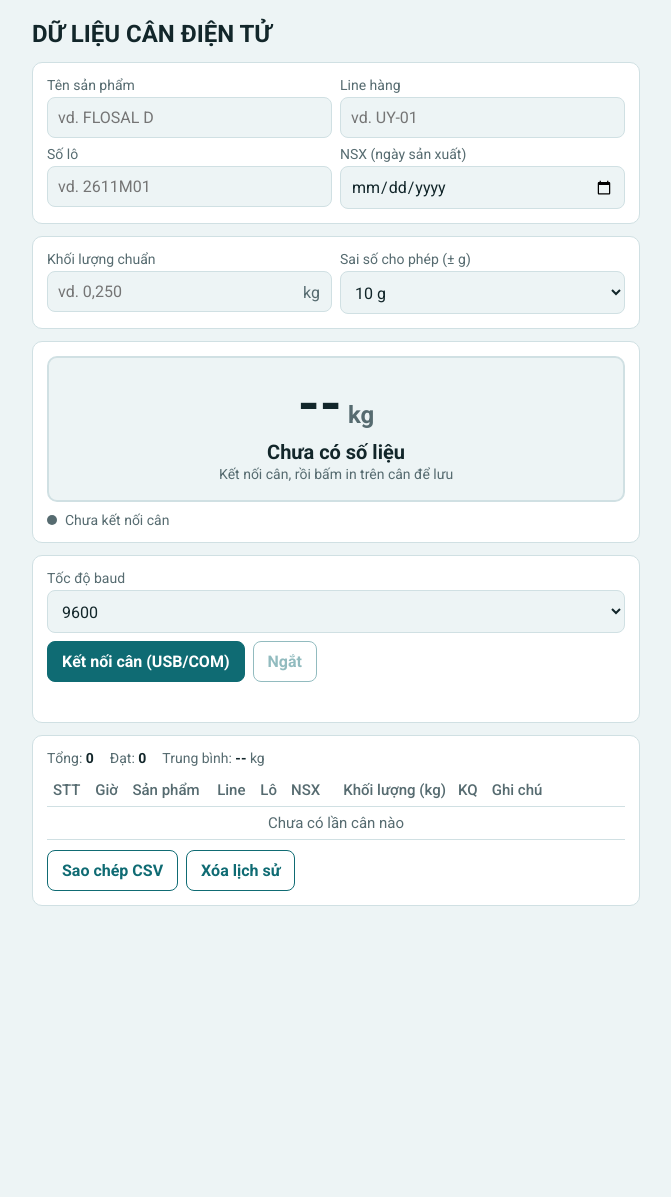
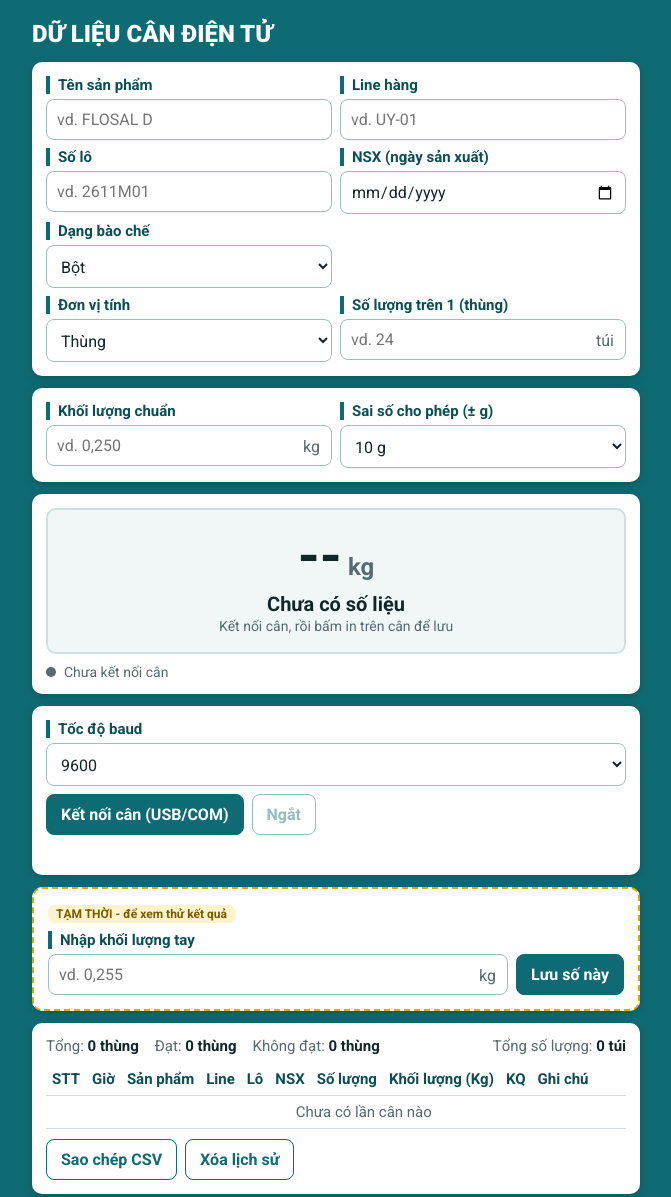
Before and after one commit to phamtungson2202-stack/can-dien-tu, a plain HTML site: page index.html in a window 1280 px wide. Shown: the whole page, without its empty margins (304-975 px from the left). Before the commit the page ends 934 px from the top, so only its background shows below. Drawn offline with Linux system fonts and the light colour scheme.

Commit message:
Update index.html

```diff
--- a/index.html
+++ b/index.html
@@ -4,33 +4,30 @@
 <meta charset="utf-8">
 <meta name="viewport" content="width=device-width, initial-scale=1, viewport-fit=cover">
 <title>DỮ LIỆU CÂN ĐIỆN TỬ</title>
-<link href="https://fonts.googleapis.com/css2?family=Roboto:wght@400;500;700&display=swap" rel="stylesheet">
+<link href="https://fonts.googleapis.com/css2?family=Roboto:wght@400;500;700;900&display=swap" rel="stylesheet">
 <style>
-:root{--bg:#edf4f5;--panel:#fff;--ink:#12262a;--mute:#566b70;--line:#d0e0e3;--ok:#16794a;--okbg:#dff3e8;--low:#a35a00;--lowbg:#fdecd0;--high:#b3261e;--highbg:#fbdedb;--acc:#0f6b73;
-box-sizing:border-box;padding-top:env(safe-area-inset-top,0px);padding-bottom:env(safe-area-inset-bottom,0px)}
-@media (prefers-color-scheme:dark){:root:not([data-theme="light"]){--bg:#10161c;--panel:#18212a;--ink:#e8eef3;--mute:#91a0ad;--line:#2b3742;--ok:#5fd39a;--okbg:#123626;--low:#f0b45a;--lowbg:#3a2b10;--high:#ff8f87;--highbg:#42201d;--acc:#6fc3c9}}
-:root[data-theme="dark"]{--bg:#10161c;--panel:#18212a;--ink:#e8eef3;--mute:#91a0ad;--line:#2b3742;--ok:#5fd39a;--okbg:#123626;--low:#f0b45a;--lowbg:#3a2b10;--high:#ff8f87;--highbg:#42201d;--acc:#6fc3c9}
+:root{--page:#0f6b73;--panel:#fff;--ink:#12262a;--mute:#566b70;--line:#cfe0e2;--ok:#16794a;--okbg:#dff3e8;--low:#a35a00;--lowbg:#fdecd0;--high:#b3261e;--highbg:#fbdedb;--acc:#0f6b73;--lbl:#0b4f55;
+color-scheme:light;box-sizing:border-box;padding-top:env(safe-area-inset-top,0px);padding-bottom:env(safe-area-inset-bottom,0px)}
 html{scroll-padding-top:env(safe-area-inset-top,0px)}
 *{box-sizing:border-box}
-body{margin:0;background:var(--bg);color:var(--ink);font-family:'Roboto',system-ui,sans-serif;font-size:16px}
+body{margin:0;background:var(--page);color:var(--ink);font-family:'Roboto',system-ui,sans-serif;font-size:16px}
 main{max-width:640px;margin:0 auto;padding:16px}
-h1{font:700 24px 'Roboto',sans-serif;margin:4px 0 14px}
-.card{background:var(--panel);border:1px solid var(--line);border-radius:10px;padding:14px;margin-bottom:12px}
-label{display:block;font-size:14px;color:var(--mute);margin-bottom:4px}
+h1{font:900 24px 'Roboto',sans-serif;margin:4px 0 14px;color:#fff}
+.card{background:var(--panel);border-radius:10px;padding:14px;margin-bottom:12px;box-shadow:0 2px 8px rgba(0,0,0,.2)}
+label{display:block;font-size:15px;font-weight:700;color:var(--lbl);margin-bottom:5px;padding-left:8px;border-left:4px solid var(--acc)}
 select,input,button{font:inherit;color:var(--ink)}
-select,input{width:100%;padding:10px;border:1px solid var(--line);border-radius:8px;background:var(--bg)}
+select,input{width:100%;padding:10px;border:1px solid #9bbcc0;border-radius:8px;background:#fff}
 .suf{position:relative}
-.suf input{padding-right:44px}
+.suf input{padding-right:58px}
 .suf span{position:absolute;right:12px;top:50%;transform:translateY(-50%);color:var(--mute);pointer-events:none}
 button{padding:10px 14px;border:1px solid var(--acc);background:var(--acc);color:#fff;border-radius:8px;font-weight:600;cursor:pointer}
-@media (prefers-color-scheme:dark){:root:not([data-theme="light"]) button{color:#0b1218}}
-button.ghost{background:transparent;color:var(--acc)}
+button.ghost{background:#fff;color:var(--acc)}
 button:focus-visible,select:focus-visible,input:focus-visible{outline:3px solid var(--acc);outline-offset:2px}
 button:disabled{opacity:.45}
 .row{display:flex;gap:8px;align-items:flex-end}
 .row>*{flex:1}.row>button{flex:0 0 auto}
 .grid2{display:grid;grid-template-columns:1fr 1fr;gap:8px}
-.read{text-align:center;border-radius:10px;padding:18px 8px;background:var(--bg);border:2px solid var(--line)}
+.read{text-align:center;border-radius:10px;padding:18px 8px;background:#f1f7f8;border:2px solid var(--line)}
 .read.ok{background:var(--okbg);border-color:var(--ok)}.read.low{background:var(--lowbg);border-color:var(--low)}.read.high{background:var(--highbg);border-color:var(--high)}
 .num{font:700 56px/1 'Roboto',sans-serif;font-variant-numeric:tabular-nums}
 .num small{font-size:24px;color:var(--mute);margin-left:6px}
@@ -43,13 +40,18 @@ button:disabled{opacity:.45}
 .tablewrap{overflow-x:auto}
 table{width:100%;border-collapse:collapse;font-variant-numeric:tabular-nums;font-size:15px}
 th,td{text-align:right;padding:7px 6px;border-bottom:1px solid var(--line);white-space:nowrap}
-th:nth-child(-n+6),td:nth-child(-n+6),th:nth-child(8),td:nth-child(8){text-align:left}
-th:last-child,td:last-child{text-align:left;white-space:normal;min-width:130px}
-th{color:var(--mute);font-weight:500}
+th:nth-child(-n+6),td:nth-child(-n+6),th:nth-child(9),td:nth-child(9){text-align:left}
+th:last-child,td:last-child{text-align:left;white-space:normal;min-width:150px}
+th{color:var(--lbl);font-weight:700}
 .t-ok{color:var(--ok)}.t-low{color:var(--low)}.t-high{color:var(--high)}
-.stats{display:flex;gap:16px;font-size:14px;color:var(--mute);margin-bottom:8px;flex-wrap:wrap}
+.stats{display:flex;gap:8px 16px;font-size:15px;color:var(--mute);margin-bottom:8px;flex-wrap:wrap;align-items:baseline}
 .stats b{color:var(--ink)}
+.stats .right{margin-left:auto}
+#failList{display:none;margin:0 0 10px;padding:8px 10px;border-radius:8px;background:var(--highbg);font-size:14px;line-height:1.5}
+#failList .ttl{font-weight:700;color:var(--high);margin-bottom:2px}
 #msg{font-size:14px;color:var(--mute);margin-top:8px;min-height:18px}
+.tmp{border:2px dashed #e0a800}
+.tmp .tag{display:inline-block;background:#fff3cd;color:#7a5b00;font-size:12px;font-weight:700;padding:2px 8px;border-radius:6px;margin-bottom:8px}
 </style>
 </head>
 <body>
@@ -64,6 +66,16 @@ th{color:var(--mute);font-weight:500}
   <div class="grid2" style="margin-top:8px">
     <div><label for="pLot">Số lô</label><input id="pLot" type="text" placeholder="vd. 2611M01"></div>
     <div><label for="pMfg">NSX (ngày sản xuất)</label><input id="pMfg" type="date"></div>
+  </div>
+  <div class="grid2" style="margin-top:8px">
+    <div><label for="pForm">Dạng bào chế</label>
+      <select id="pForm"><option value="Bột" selected>Bột</option><option value="Nước">Nước</option><option value="Tiêm">Tiêm</option></select></div>
+  </div>
+  <div class="grid2" style="margin-top:8px">
+    <div><label for="pUnit">Đơn vị tính</label>
+      <select id="pUnit"><option value="thùng" selected>Thùng</option><option value="bao">Bao</option><option value="hộp">Hộp</option></select></div>
+    <div><label for="pPer" id="perLabel">Số lượng trên 1 (thùng)</label>
+      <div class="suf"><input id="pPer" type="number" inputmode="numeric" min="0" step="any" placeholder="vd. 24"><span id="perSuf">túi</span></div></div>
   </div>
 </section>
 
@@ -85,6 +97,10 @@ th{color:var(--mute);font-weight:500}
   <div id="noteBox">
     <label for="note">Ghi chú (kết quả không đạt)</label>
     <input id="note" type="text" placeholder="vd. Cân lại lần 2, bao rách...">
+    <div style="margin-top:8px">
+      <label for="le">Số lượng lẻ</label>
+      <div class="suf"><input id="le" type="number" inputmode="numeric" min="0" step="any" placeholder="vd. 7"><span id="leSuf">túi</span></div>
+    </div>
   </div>
   <div class="conn"><span class="dot" id="dot"></span><span id="connTxt">Chưa kết nối cân</span></div>
 </section>
@@ -101,11 +117,28 @@ th{color:var(--mute);font-weight:500}
   <div id="msg"></div>
 </section>
 
+<!-- TẠM THỜI: nhập khối lượng tay để xem thử. Muốn bỏ thì xóa cả khối section này -->
+<section class="card tmp" id="manualCard">
+  <span class="tag">TẠM THỜI - để xem thử kết quả</span>
+  <label for="manual">Nhập khối lượng tay</label>
+  <div class="row">
+    <div class="suf"><input id="manual" type="text" inputmode="decimal" placeholder="vd. 0,255"><span>kg</span></div>
+    <button id="useManual">Lưu số này</button>
+  </div>
+</section>
+<!-- HẾT PHẦN TẠM THỜI -->
+
 <section class="card">
-  <div class="stats"><span>Tổng: <b id="sN">0</b></span><span>Đạt: <b id="sOk">0</b></span><span>Trung bình: <b id="sAvg">--</b> kg</span></div>
+  <div class="stats">
+    <span>Tổng: <b id="sN">0</b></span>
+    <span>Đạt: <b id="sOk">0</b></span>
+    <span>Không đạt: <b id="sBad">0</b></span>
+    <span class="right">Tổng số lượng: <b id="sQty">0</b></span>
+  </div>
+  <div id="failList"></div>
   <div class="tablewrap"><table>
-    <thead><tr><th>STT</th><th>Giờ</th><th>Sản phẩm</th><th>Line</th><th>Lô</th><th>NSX</th><th>Khối lượng (kg)</th><th>KQ</th><th>Ghi chú</th></tr></thead>
-    <tbody id="log"><tr><td colspan="9" style="text-align:center;color:var(--mute)">Chưa có lần cân nào</td></tr></tbody>
+    <thead><tr><th>STT</th><th>Giờ</th><th>Sản phẩm</th><th>Line</th><th>Lô</th><th>NSX</th><th>Số lượng</th><th>Khối lượng (Kg)</th><th>KQ</th><th>Ghi chú</th></tr></thead>
+    <tbody id="log"><tr><td colspan="10" style="text-align:center;color:var(--mute)">Chưa có lần cân nào</td></tr></tbody>
   </table></div>
   <div class="row" style="margin-top:10px">
     <button class="ghost" id="copy">Sao chép CSV</button>
@@ -116,14 +149,20 @@ th{color:var(--mute);font-weight:500}
 
 <script>
 const $=id=>document.getElementById(id);
-const FIELDS=['pName','pLine','pLot','pMfg'];
+const FIELDS=['pName','pLine','pLot','pMfg','pUnit','pForm','pPer'];
+const UNITS=['thùng','bao','hộp'], FORMS=['Bột','Nước','Tiêm'];
 let log=[], cur=null, port=null, reader=null, keepReading=false, lastKey='', lastAt=0, lastIdx=-1;
+
+function subOf(form){return form==='Bột'?'túi':'chai'}
+function syncUnits(){const u=$('pUnit').value,s=subOf($('pForm').value);
+ $('perLabel').textContent='Số lượng trên 1 ('+u+')';$('perSuf').textContent=s;$('leSuf').textContent=s;}
 
 function load(){try{
  const l=JSON.parse(localStorage.getItem('can_log2')||'null');if(Array.isArray(l))log=l;
  const t=localStorage.getItem('can_tol');if(['10','20','30'].includes(t))$('tol').value=t;
  const c=localStorage.getItem('can_std2');if(c)$('std').value=c;
- FIELDS.forEach(k=>{const v=localStorage.getItem('can_'+k);if(v)$(k).value=v;});}catch(e){}}
+ FIELDS.forEach(k=>{const v=localStorage.getItem('can_'+k);if(!v)return;
+  if(k==='pUnit'&&!UNITS.includes(v))return;if(k==='pForm'&&!FORMS.includes(v))return;$(k).value=v;});}catch(e){}}
 function persist(){try{localStorage.setItem('can_log2',JSON.stringify(log));
  localStorage.setItem('can_tol',$('tol').value);localStorage.setItem('can_std2',$('std').value);
  FIELDS.forEach(k=>localStorage.setItem('can_'+k,$(k).value));}catch(e){}}
@@ -134,6 +173,10 @@ function judge(w){const std=getStd(),tol=(+$('tol').value||0)/1000,d=Math.round(
  return {std,d,res:Math.abs(d)<=tol+1e-9?'ok':(d<0?'low':'high')};}
 const label={ok:'ĐẠT',low:'THIẾU',high:'DƯ'};
 function fd(s){return s?s.split('-').reverse().join('/'):''}
+// Số lượng của 1 dòng: thùng ĐẠT lấy theo "Số lượng trên 1 (...)", thùng KHÔNG ĐẠT lấy theo "Số lượng lẻ" trong ghi chú
+function qtyOf(e){return e.res==='ok'?(+e.per||0):(+e.le||0)}
+function qtyText(e){const v=e.res==='ok'?e.per:e.le;if(v===''||v==null)return '';return Number(v).toLocaleString('vi-VN')+' '+subOf(e.form)}
+function noteText(e){const p=[];if(e.note)p.push(e.note);if(e.le)p.push('Lẻ: '+e.le+' '+subOf(e.form));return p.join(' · ')}
 function esc(s){return String(s||'').replace(/[&<>"]/g,c=>({'&':'&amp;','<':'&lt;','>':'&gt;','"':'&quot;'}[c]))}
 
 function render(saved){const r=$('read');
@@ -141,11 +184,19 @@ function render(saved){const r=$('read');
  if(!getStd()){r.className='read';$('val').textContent=fmt3(cur);$('state').textContent='Nhập khối lượng chuẩn';$('diff').textContent='Chưa lưu: điền ô Khối lượng chuẩn phía trên';return;}
  const j=judge(cur);r.className='read '+j.res;$('val').textContent=fmt3(cur);$('state').textContent=label[j.res];
  $('diff').textContent=`Chuẩn ${fmt3(j.std)} kg · lệch ${j.d>0?'+':''}${fmt3(j.d)} kg`+(saved?' · đã lưu':'');}
+
 function renderLog(){const tb=$('log');
- if(!log.length)tb.innerHTML='<tr><td colspan="9" style="text-align:center;color:var(--mute)">Chưa có lần cân nào</td></tr>';
- else tb.innerHTML=log.map((e,i)=>`<tr><td>${i+1}</td><td>${e.t}</td><td>${esc(e.name)}</td><td>${esc(e.line)}</td><td>${esc(e.lot)}</td><td>${fd(e.mfg)}</td><td>${fmt3(e.w)}</td><td class="t-${e.res}">${label[e.res]}</td><td>${esc(e.note)}</td></tr>`).reverse().join('');
- $('sN').textContent=log.length;$('sOk').textContent=log.filter(e=>e.res==='ok').length;
- $('sAvg').textContent=log.length?fmt3(log.reduce((a,e)=>a+e.w,0)/log.length):'--';}
+ if(!log.length)tb.innerHTML='<tr><td colspan="10" style="text-align:center;color:var(--mute)">Chưa có lần cân nào</td></tr>';
+ else tb.innerHTML=log.map((e,i)=>`<tr><td>${i+1}</td><td>${e.t}</td><td>${esc(e.name)}</td><td>${esc(e.line)}</td><td>${esc(e.lot)}</td><td>${fd(e.mfg)}</td><td>${esc(qtyText(e))}</td><td>${fmt3(e.w)}</td><td class="t-${e.res}">${label[e.res]}</td><td>${esc(noteText(e))}</td></tr>`).reverse().join('');
+ const u=$('pUnit').value,sub=subOf($('pForm').value);
+ const n=log.length,ok=log.filter(e=>e.res==='ok').length,bad=n-ok;
+ let tot=0;log.forEach(e=>{tot+=qtyOf(e);});
+ $('sN').textContent=n+' '+u;$('sOk').textContent=ok+' '+u;$('sBad').textContent=bad+' '+u;
+ $('sQty').textContent=tot.toLocaleString('vi-VN')+' '+sub;
+ const fl=$('failList'),bl=log.map((e,i)=>({e,i})).filter(x=>x.e.res!=='ok');
+ if(!bl.length){fl.style.display='none';fl.innerHTML='';}
+ else{fl.style.display='block';
+  fl.innerHTML='<div class="ttl">Chi tiết '+u+' không đạt</div>'+bl.map(x=>`<div><b>STT ${x.i+1}</b> · <span class="t-${x.e.res}">${label[x.e.res]}</span> · ${x.e.note?esc(x.e.note):'<i>chưa có ghi chú</i>'}${x.e.le?` · Số lượng lẻ: <b>${esc(x.e.le)} ${subOf(x.e.form)}</b>`:''}</div>`).join('');}}
 
 function onScale(kg){if(!isFinite(kg))return;cur=Math.round(kg*1000)/1000;
  if(!getStd()){render(false);return;}
@@ -153,10 +204,10 @@ function onScale(kg){if(!isFinite(kg))return;cur=Math.round(kg*1000)/1000;
  if(key===lastKey&&now-lastAt<1000){render(true);return;}
  lastKey=key;lastAt=now;
  const j=judge(cur);
- log.push({t:new Date().toLocaleTimeString('vi-VN',{hour:'2-digit',minute:'2-digit',second:'2-digit'}),std:j.std,w:cur,d:j.d,res:j.res,name:$('pName').value.trim(),line:$('pLine').value.trim(),lot:$('pLot').value.trim(),mfg:$('pMfg').value,note:''});
+ log.push({t:new Date().toLocaleTimeString('vi-VN',{hour:'2-digit',minute:'2-digit',second:'2-digit'}),std:j.std,w:cur,d:j.d,res:j.res,name:$('pName').value.trim(),line:$('pLine').value.trim(),lot:$('pLot').value.trim(),mfg:$('pMfg').value,unit:$('pUnit').value,form:$('pForm').value,per:$('pPer').value.trim(),note:'',le:''});
  if(log.length>500)log.shift();
  lastIdx=log.length-1;
- $('note').value='';$('noteBox').style.display=j.res==='ok'?'none':'block';
+ $('note').value='';$('le').value='';$('noteBox').style.display=j.res==='ok'?'none':'block';
  persist();renderLog();render(true);}
 function parseLine(line){const m=line.match(/([-+]?\s*\d+(?:[.,]\d+)?)\s*(kg|g)?/i);if(!m)return;
  let v=parseFloat(m[1].replace(/\s/g,'').replace(',','.'));const u=(m[2]||'kg').toLowerCase();
@@ -180,15 +231,22 @@ async function disconnect(){keepReading=false;try{if(reader)await reader.cancel(
 $('conn').onclick=connect;$('disc').onclick=disconnect;
 $('std').oninput=()=>{persist();if(cur!=null)render(false);};
 $('tol').onchange=()=>{persist();if(cur!=null)render(false);};
-$('note').oninput=()=>{if(lastIdx>=0&&log[lastIdx]){log[lastIdx].note=$('note').value.trim();persist();renderLog();}};
+function updNote(){if(lastIdx>=0&&log[lastIdx]){log[lastIdx].note=$('note').value.trim();log[lastIdx].le=$('le').value.trim();persist();renderLog();}}
+$('note').oninput=updNote;$('le').oninput=updNote;
 $('clear').onclick=()=>{log=[];lastIdx=-1;$('noteBox').style.display='none';persist();renderLog();};
 $('copy').onclick=async()=>{const q=s=>'"'+String(s||'').replace(/"/g,'""')+'"';const n=x=>Number(x).toFixed(3);
- const csv='STT,Giờ,Sản phẩm,Line hàng,Số lô,NSX,Chuẩn (kg),Khối lượng (kg),Lệch (kg),Kết quả,Ghi chú\n'+log.map((e,i)=>[i+1,e.t,q(e.name),q(e.line),q(e.lot),fd(e.mfg),n(e.std),n(e.w),n(e.d),label[e.res],q(e.note)].join(',')).join('\n');
+ const csv='STT,Giờ,Sản phẩm,Line hàng,Số lô,NSX,Số lượng,Khối lượng (Kg),Kết quả,Ghi chú\n'+log.map((e,i)=>[i+1,e.t,q(e.name),q(e.line),q(e.lot),fd(e.mfg),q(qtyText(e)),n(e.w),label[e.res],q(noteText(e))].join(',')).join('\n');
  try{await navigator.clipboard.writeText(csv);$('msg').textContent='Đã sao chép CSV, dán vào Excel hoặc Google Sheets.';}
  catch(e){$('msg').textContent='Không sao chép được. Hãy thử lại trong tab riêng.';}};
 
-FIELDS.forEach(k=>$(k).oninput=persist);
-load();renderLog();render(false);
+FIELDS.forEach(k=>{$(k).oninput=persist;$(k).onchange=persist;});
+['change','input'].forEach(ev=>{$('pUnit').addEventListener(ev,()=>{syncUnits();persist();renderLog();});$('pForm').addEventListener(ev,()=>{syncUnits();persist();renderLog();});});
+
+// TẠM THỜI: nhập khối lượng tay (xóa khối này cùng với section "manualCard" khi không cần nữa)
+$('useManual').onclick=()=>{const v=parseFloat(String($('manual').value||'').replace(',','.'));if(!isFinite(v)||v<=0)return;lastKey='';onScale(v);};
+// HẾT PHẦN TẠM THỜI
+
+load();syncUnits();renderLog();render(false);
 </script>
 </body>
 </html>
```
